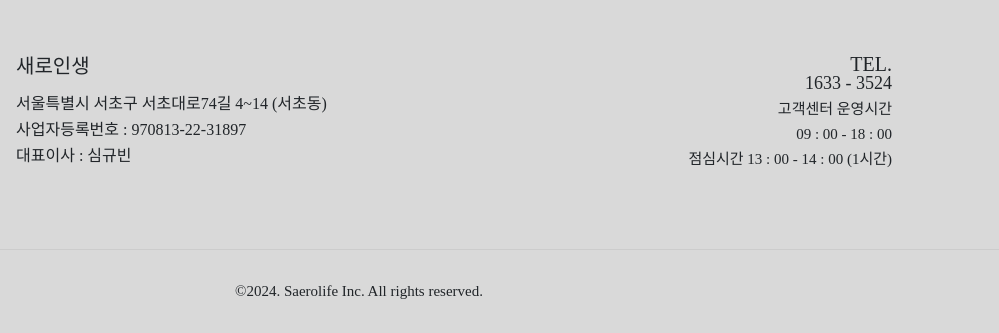
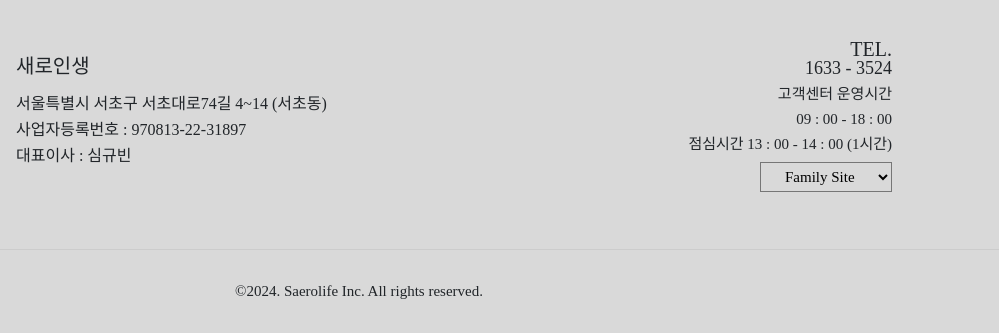
Before and after one commit to Simzelly/test, a plain HTML site: page index.html in a window 1280 px wide. Shown: the part 6223-6556 px from the top of the page, 281-1280 px from the left. Drawn offline with Linux system fonts and the light colour scheme; a web font is replaced by a local one.

Commit message:
Add files via upload

```diff
--- a/index.html
+++ b/index.html
@@ -564,7 +564,15 @@
                 </div>
 
                 <div class="f_site">
-
+                    <select>
+                        <option value="title" hidden>Family Site</option>
+                        <option value="강남점">강남점</option>
+                        <option value="성남점">성남점</option>
+                        <option value="부산점">부산점</option>
+                        <option value="대구점">대구점</option>
+                        <option value="울산점">울산점</option>
+                        <option value="광주점">광주점</option>
+                    </select>
                 </div>
             </div>
         </div>
```
